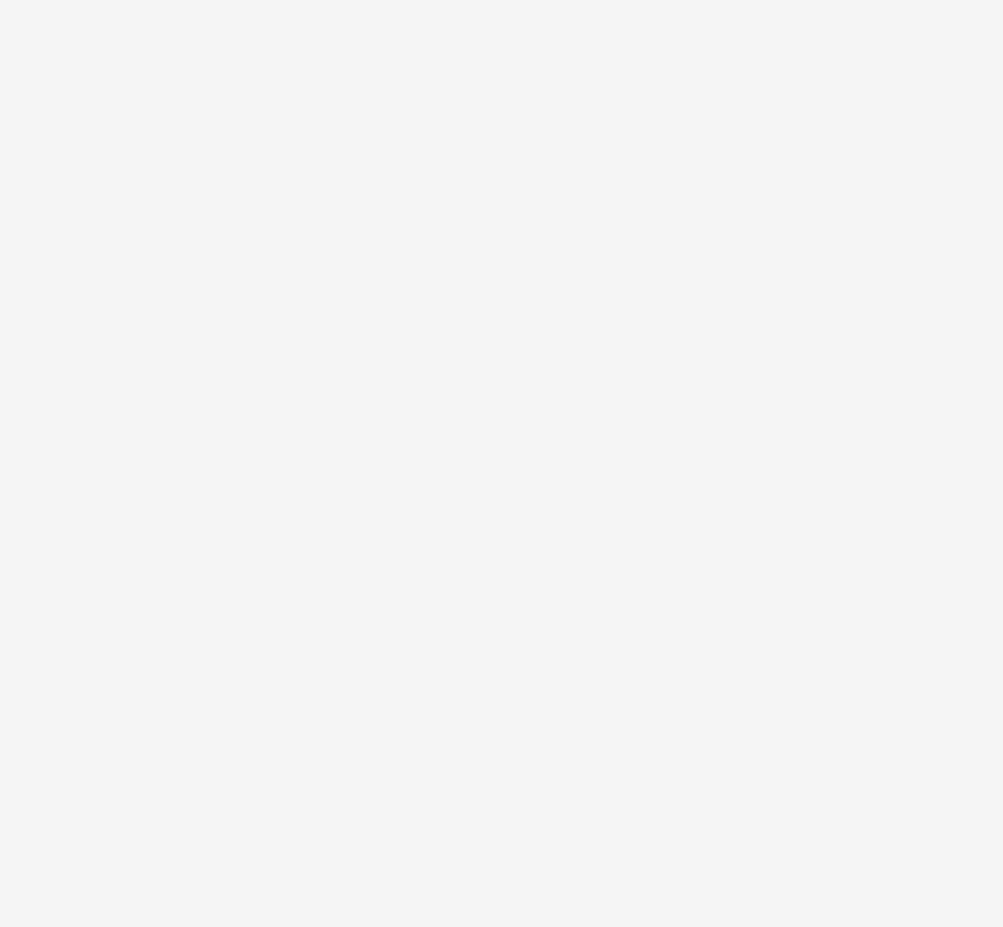
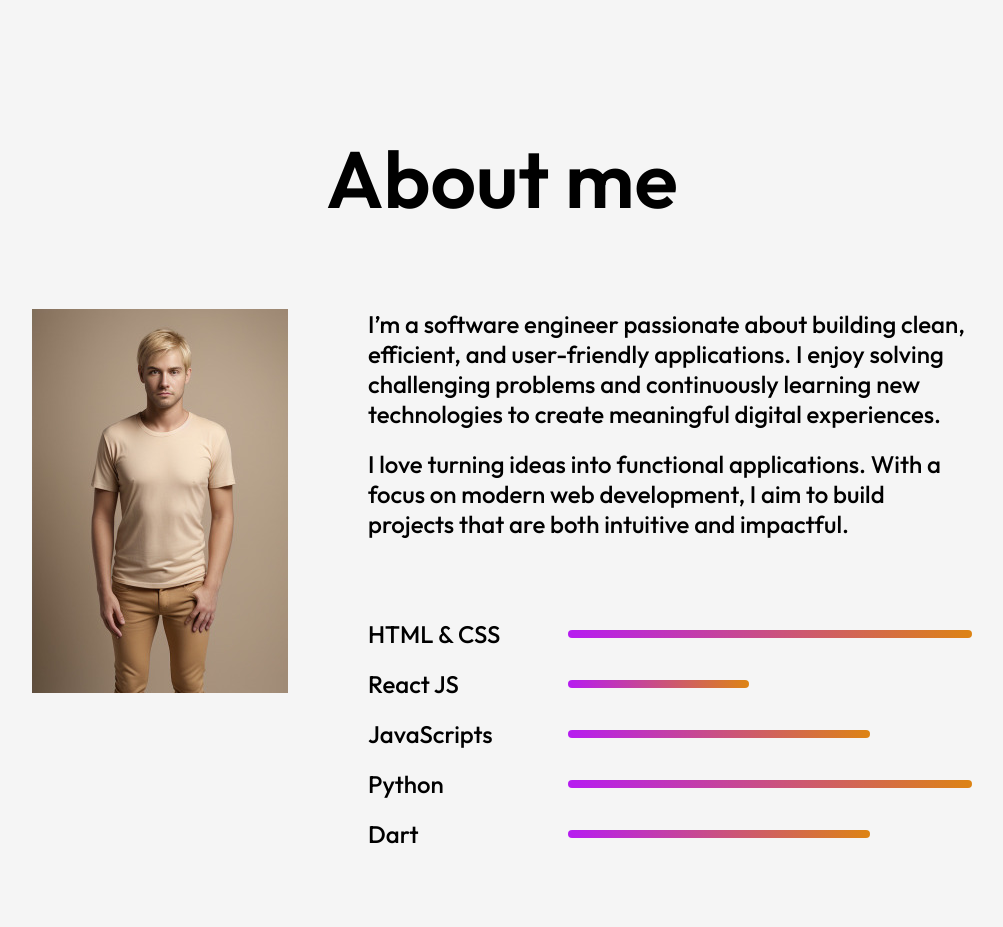
Before and after one commit to stanleyamo/portfolio, a React (Vite) app: page / in a window 1280 px wide. Shown: the part 1028-1955 px from the top of the page, without its empty margins (138-1141 px from the left). Before the commit the page ends 1076 px from the top, so only its background shows below. Built offline with nearby package versions, Linux system fonts and the light colour scheme.

Commit message:
router removed

```diff
--- a/src/App.jsx
+++ b/src/App.jsx
@@ -2,17 +2,14 @@ import React from 'react';
 import Navbar from "./component/Navbar/Navbar.jsx";
 import Landing from "./component/Landing Page/Landing.jsx";
 import About from "./component/About Page/About.jsx";
-import {BrowserRouter as Router, Routes, Route} from "react-router-dom";
 
 const App = () => {
     return (
-        <Router>
+        <>
             <Navbar/>
-            <Routes>
-            <Route path='/' element={<Landing/>}/>
-            <Route path='/About' element={<About/>}/>
-            </Routes>
-        </Router>
+            <Landing/>
+            <About/>
+        </>
     );
 };
 
--- a/src/component/About Page/About.jsx
+++ b/src/component/About Page/About.jsx
@@ -23,6 +23,7 @@ const About = () => {
                         <div className="about-skill"><p>React JS</p><hr style={{width:"30%"}}/> </div>
                         <div className="about-skill"><p>JavaScripts</p><hr style={{width:"50%"}}/> </div>
                         <div className="about-skill"><p>Python</p><hr style={{width:"80%"}}/> </div>
+                        <div className="about-skill"><p>Dart</p><hr style={{width:"50%"}}/> </div>
                     </div>
                 </div>
             </div>
--- a/src/component/Navbar/Navbar.jsx
+++ b/src/component/Navbar/Navbar.jsx
@@ -1,7 +1,6 @@
 import React, { useState, useEffect} from 'react';
 import './Navbar.css'
 import logo from '../../assets/logo.svg';
-import { Link } from 'react-router-dom'
 
 const Navbar = () => {
     const [darkMode, setDarkMode] = useState(false);
@@ -14,10 +13,10 @@ const Navbar = () => {
         <div className="navbar">
             <img src={logo} alt="logo"/>
             <ul className="nav-menu">
-                <li><Link to='/'>Home</Link></li>
-                <li><Link to='/About'>About Me</Link></li>
-                <li><Link to='/'>Services</Link></li>
-                <li><Link to='/'>Portfolio</Link></li>
+                <li><a href="">Home</a></li>
+                <li><a href="">About Me</a></li>
+                <li><a href="">Services</a></li>
+                <li><a href="">Portfolio</a></li>
                 <li><a href="">Contact</a></li>
             </ul>
 
```
